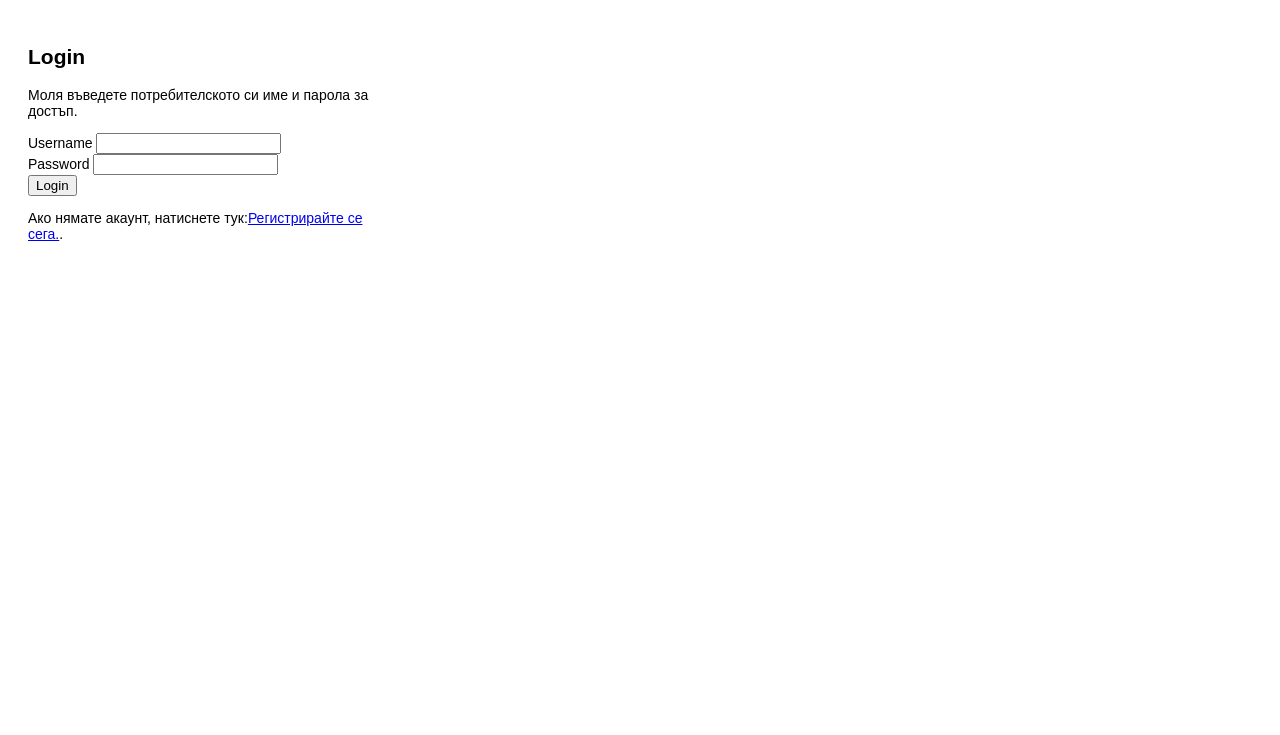
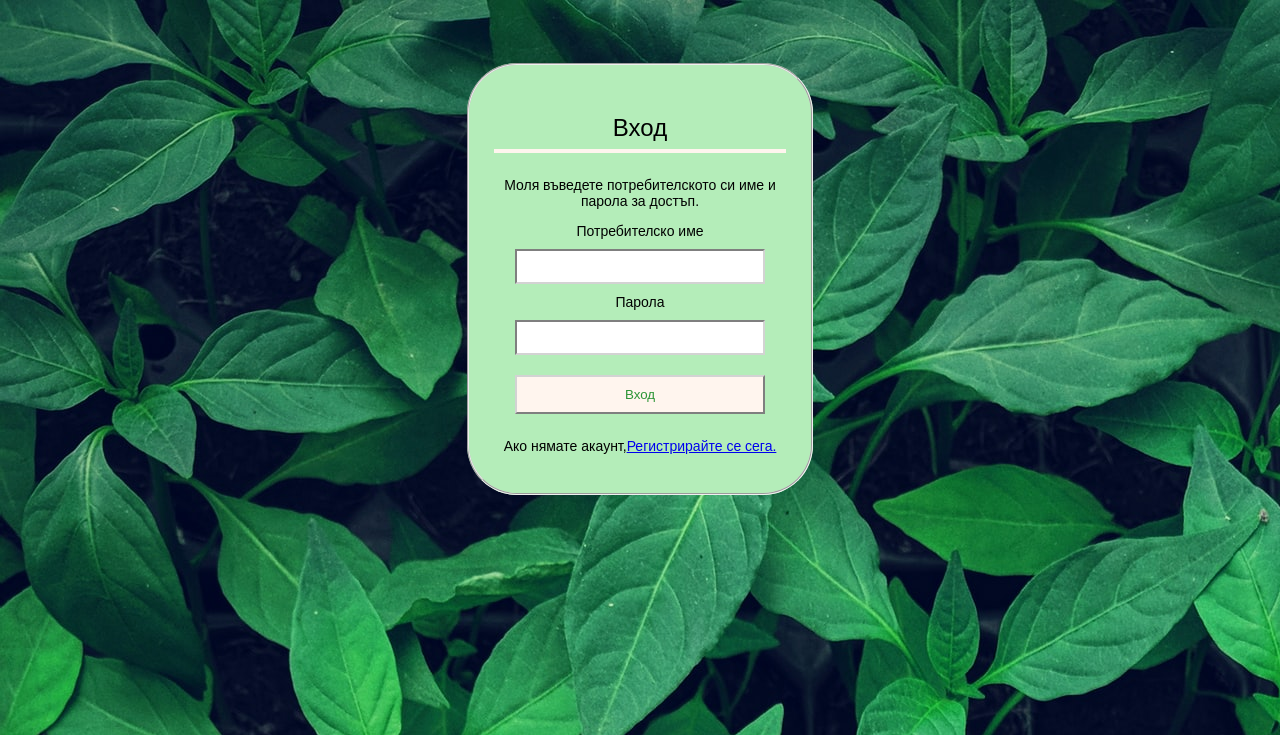
Before and after one commit to LiliyaSpasova/web, a PHP site: page /login.php in a window 1280 px wide. Shown: the top 735 px of the page. Run offline with PHP 8.4, Linux system fonts and the light colour scheme.

Commit message:
add styles

```diff
--- a/login.php
+++ b/login.php
@@ -72,42 +72,55 @@ if($_SERVER["REQUEST_METHOD"] == "POST"){
 
 <!DOCTYPE html>
 <html lang="en">
+
 <head>
     <meta charset="UTF-8">
     <title>Login</title>
     <link rel="stylesheet" href="">
     <style>
-        body{ font: 14px sans-serif; }
-        .wrapper{ width: 360px; padding: 20px; }
+    body {
+        font: 14px sans-serif;
+    }
+
+    .wrapper {
+        width: 360px;
+        padding: 20px;
+    }
     </style>
 </head>
+
 <body>
-    <section class="wrapper">
-        <h2>Login</h2>
-        <p>Моля въведете потребителското си име и парола за достъп.</p>
+    <div >
+        <link rel="stylesheet" href="login_style.css">
+        <form id="login_form" action="<?php echo htmlspecialchars($_SERVER["PHP_SELF"]); ?>" method="post">
+            <?php
+            if(!empty($loginError)){
+                echo '<div class="alert alert-danger">' . $loginError . '</div>';
+            }
+            ?>
+            <fieldset>
+                <p id="login_form_header">Вход</p>
+                <p>Моля въведете потребителското си име и парола за достъп.</p>
+                <div class="form-group">
+                    <label>Потребителско име</label>
+                    <input type="text" name="username"
+                        class="form-control <?php echo (!empty($usernameError)) ? 'invalid' : ''; ?>"
+                        value="<?php echo $username; ?>">
+                    <span class="invalid-feedback"><?php echo $usernameError; ?></span>
+                </div>
+                <div class="form-group">
+                    <label>Парола</label>
+                    <input type="password" name="password"
+                        class="form-control <?php echo (!empty($passwordError)) ? 'invalid' : ''; ?>">
+                    <span class="invalid-feedback"><?php echo $passwordError; ?></span>
+                </div>
+                <div class="form-group">
+                    <input id="login_button" type="submit" class="btn btn-primary" value="Вход" >
+                </div>
+                <p>Ако нямате акаунт,<a href="register.php">Регистрирайте се сега.</a></p>
+            </fieldset>
+        </form>
+    </div>
+</body>
 
-        <?php
-        if(!empty($loginError)){
-            echo '<section class="alert alert-danger">' . $loginError . '</section>';
-        }
-        ?>
-
-        <form action="<?php echo htmlspecialchars($_SERVER["PHP_SELF"]); ?>" method="post">
-            <section class="form-group">
-                <label>Username</label>
-                <input type="text" name="username" class="form-control <?php echo (!empty($usernameError)) ? 'invalid' : ''; ?>" value="<?php echo $username; ?>">
-                <span class="invalid-feedback"><?php echo $usernameError; ?></span>
-            </section>
-            <section class="form-group">
-                <label>Password</label>
-                <input type="password" name="password" class="form-control <?php echo (!empty($passwordError)) ? 'invalid' : ''; ?>">
-                <span class="invalid-feedback"><?php echo $passwordError; ?></span>
-            </section>
-            <section class="form-group">
-                <input type="submit" class="btn btn-primary" value="Login">
-            </section>
-            <p>Ако нямате акаунт, натиснете тук:<a href="register.php">Регистрирайте се сега.</a>.</p>
-        </form>
-    </section>
-</body>
 </html>
--- a/login_style.css
+++ b/login_style.css
@@ -1,3 +1,58 @@
 .invalid {
     background-color: red;
 }
+
+form#login_form {
+    width: 350px;
+    text-align: center;
+    margin: 0 auto;
+    margin-top: 5%;
+    display: block;
+}
+
+fieldset {
+    border-radius: 50px;
+    background-color: rgb(180, 237, 185);
+    padding: 25px;
+}
+
+body {
+    background-image: url("./img/background2.jpg");
+}
+
+input#login_button {
+    margin-top: 10px;
+    padding: 10px;
+    padding-left: 10px;
+    padding-right: 10px;
+    background-color: seashell;
+    color: rgb(44, 148, 53);
+}
+
+input#login_button:hover {
+    background-color: rgb(44, 148, 53);
+    color: seashell;
+}
+
+p#login_form_header {
+    padding-bottom: 7px;
+    font-size: x-large;
+    border-style: none none solid none;
+    border-color: seashell;
+    border-width: 4px;
+}
+
+input,
+select {
+    margin: 10px;
+    padding: 8px;
+    width: 250px;
+    -webkit-box-sizing: border-box;
+    -moz-box-sizing: border-box;
+    box-sizing: border-box;
+    border-color: lightgrey;
+}
+
+label {
+    display: block;
+}
```
Also changed, not shown: register.php (+29 -7 lines), register_style.css (+55 -0 lines).
